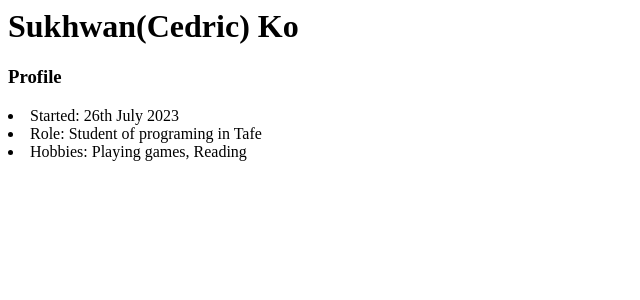
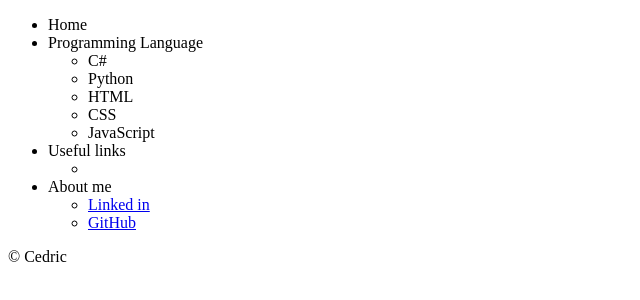
Before and after one commit to yacmov/yacmov.github.io, a plain HTML site: page index.html in a window 1280 px wide. Shown: the whole page, without its empty margins (0-640 px from the left). Drawn offline with Linux system fonts and the light colour scheme.

Commit message:
Transform to my webpage

```diff
--- a/index.html
+++ b/index.html
@@ -1,8 +1,44 @@
-<h1>Sukhwan(Cedric) Ko</h1>
-
-<h3>Profile</h3>
-<ui>
-	<li>Started: 26th July 2023</li>
-	<li>Role: Student of programing in Tafe</li>
-	<li>Hobbies: Playing games, Reading</li>
-</ui>
+<!DOCTYPE html>
+<html lang="en">
+  <head>
+    <meta charset="UTF-8" />
+    <meta name="viewport" content="width=device-width, initial-scale=1.0" />
+    <title>Cedric's Digital House</title>
+  </head>
+  <body>
+    <header>
+      <nav>
+        <ul>
+          <li>Home</li>
+          <li>
+            Programming Language
+            <ul>
+              <li>C#</li>
+              <li>Python</li>
+              <li>HTML</li>
+              <li>CSS</li>
+              <li>JavaScript</li>
+            </ul>
+          </li>
+          <li>
+            Useful links
+            <ul>
+              <li></li>
+            </ul>
+          </li>
+          <li>
+            About me
+            <ul>
+              <li>
+                <a href="https://www.linkedin.com/in/cedric-ko/">Linked in</a>
+              </li>
+              <li><a href="https://github.com/yacmov">GitHub</a></li>
+            </ul>
+          </li>
+        </ul>
+      </nav>
+    </header>
+    <main></main>
+    <footer>&copy; Cedric</footer>
+  </body>
+</html>
```
Also changed, not shown: pages/cs/index.html (added).
